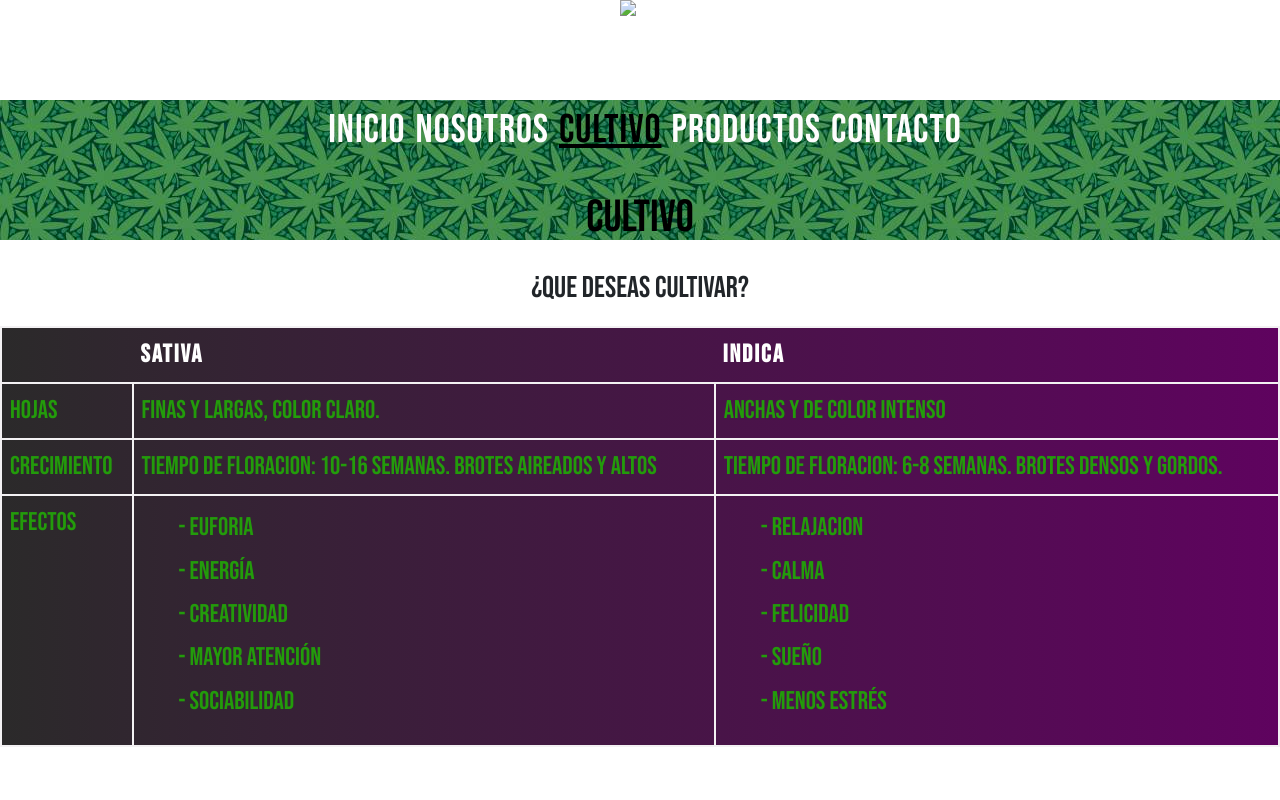
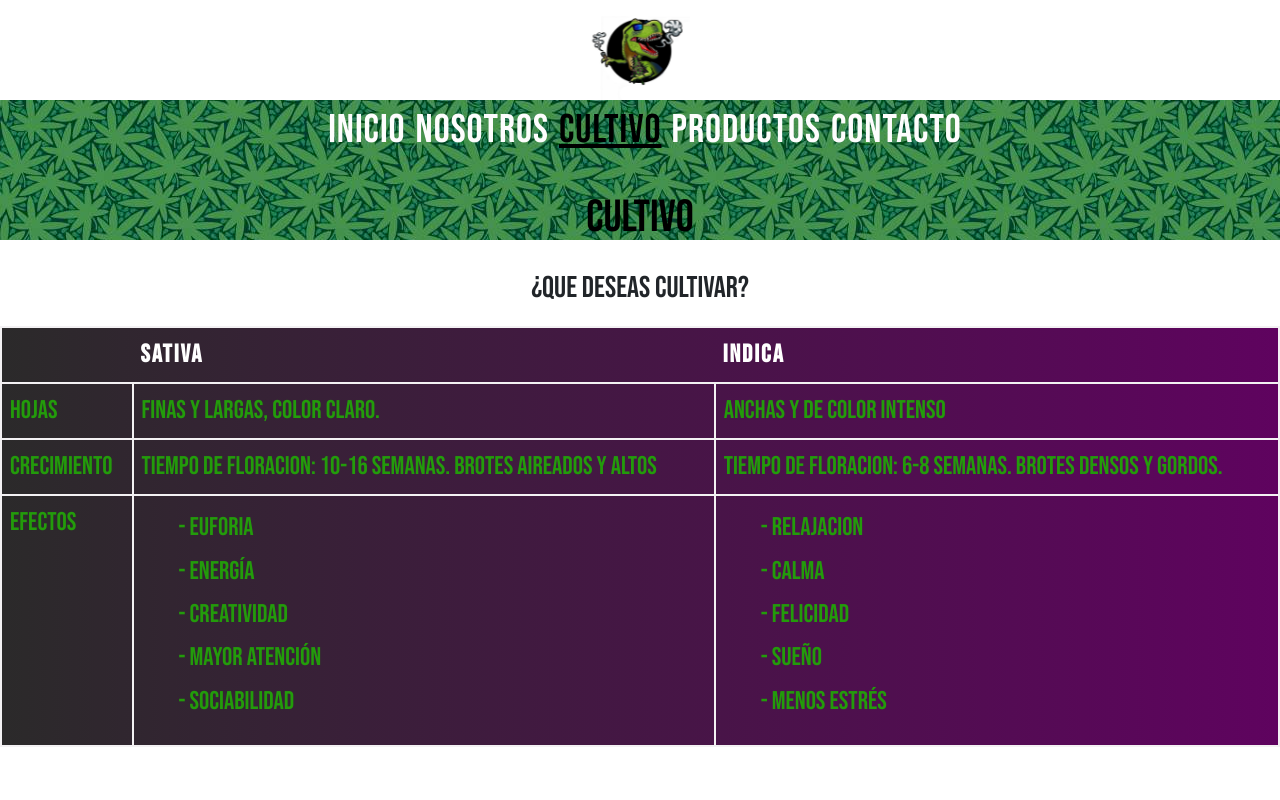
Before and after one commit to gastonozuna/Repository-CoderHouse, a website: page cultivo.html in a window 1280 px wide. Shown: the top 800 px of the page. Drawn offline with nearby package versions, Linux system fonts and the light colour scheme.

Commit message:
Update cultivo.html

```diff
--- a/cultivo.html
+++ b/cultivo.html
@@ -20,7 +20,7 @@
 
         <!--Header-->
         <header >
-            <div class="flexContainer animate__animated animate__fadeInDown"><a href="./index.html"><img src="./images/logoCogosaurio.jpeg" alt="Logo" class="logoCogosaurio"></a></div>
+            <div class="flexContainer animate__animated animate__fadeInDown"><a href="./index.html"><img src="./images/logoCogosaurio.png" alt="Logo" class="logoCogosaurio"></a></div>
         </header>
         <!--Fin Header-->
 
```
